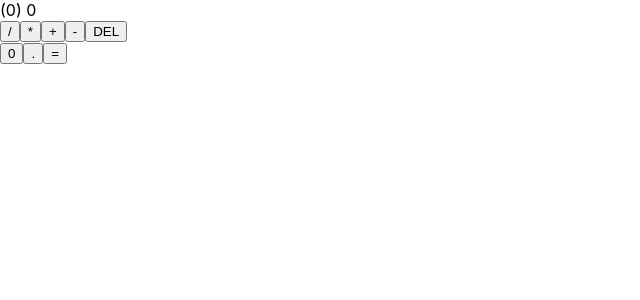
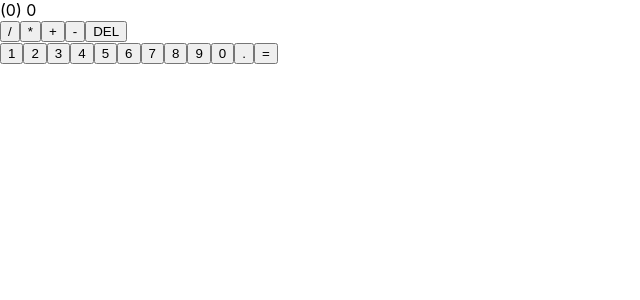
Before and after one commit to Tcompute2018/Simple-Calculator-with-React.js, a React (Create React App) app in the folder my-calculator/: page / in a window 1280 px wide. Shown: the top 300 px of the page, without its empty margins (0-640 px from the left). Built offline with nearby package versions, Linux system fonts and the light colour scheme.

Commit message:
Update App.js

```diff
--- a/my-calculator/src/App.js
+++ b/my-calculator/src/App.js
@@ -1,5 +1,17 @@
 
 function App() {
+
+	const createDigits = () => {
+		const digit = [];
+
+		for (let i = 1; i < 10 ; i++){
+				digit.push(
+					<button key = {i}> {i} </button>
+				)
+		}
+		return digit;
+	}
+
 	return (
 		<div className="App">
 			<div className ="calculator">
@@ -17,6 +29,7 @@
 				</div>
 
 				<div className = "digits">
+					{ createDigits() }
 					<button>0</button>
 					<button>.</button>
 					<button>=</button>
```
